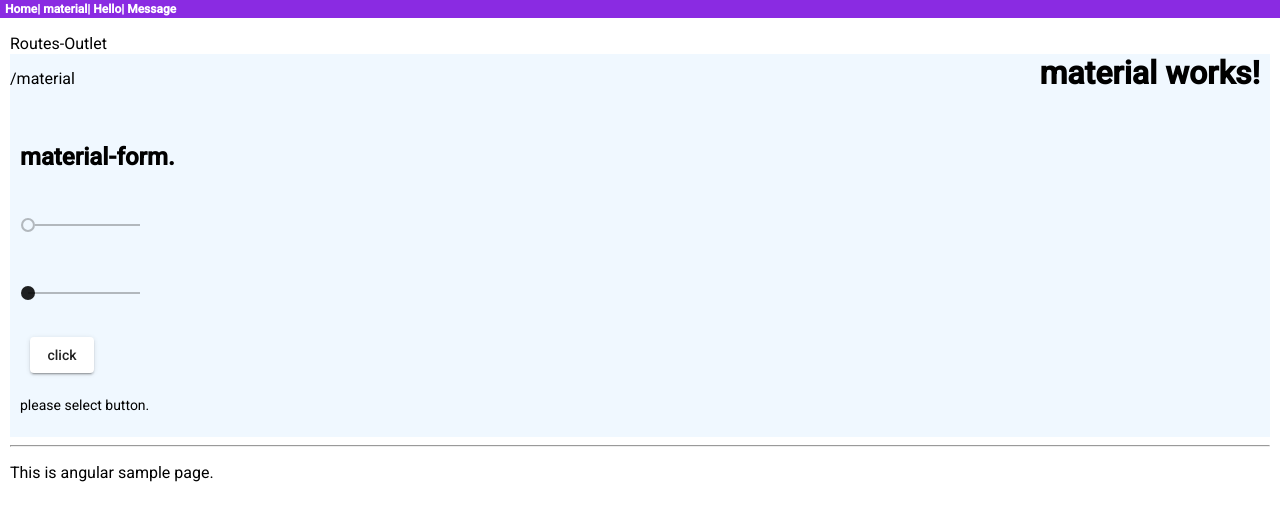
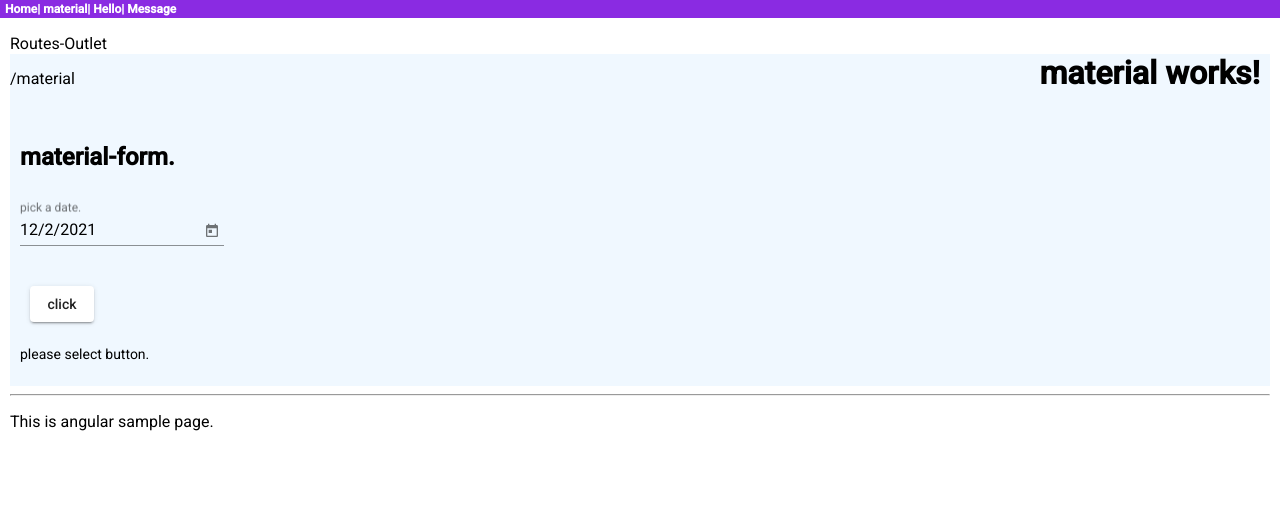
Before and after one commit to yuri-misonoo/angular-app, an Angular app: page /material in a window 1280 px wide. Shown: the top 520 px of the page. Built offline with nearby package versions, Linux system fonts and the light colour scheme.

Commit message:
日付ピッカー

```diff
--- a/src/app/app.module.ts
+++ b/src/app/app.module.ts
@@ -12,6 +12,8 @@
 import { BrowserAnimationsModule } from '@angular/platform-browser/animations';
 import { MaterialComponent } from './material/material.component';
 import { MatButtonModule } from '@angular/material/button';
+import { MatNativeDateModule } from '@angular/material/core';
+import { MatDatepickerModule } from '@angular/material/datepicker';
 import { MatIconModule } from '@angular/material/icon';
 import { MatButtonToggleModule } from '@angular/material/button-toggle';
 import { MatInputModule } from '@angular/material/input';
@@ -36,6 +38,8 @@
   ],
   imports: [
     BrowserModule,
+    MatDatepickerModule,
+    MatNativeDateModule,
     MatSliderModule,
     MatSelectModule,
     MatRadioModule,
--- a/src/app/material/material.component.html
+++ b/src/app/material/material.component.html
@@ -4,11 +4,12 @@
     <h2>material-form.</h2>
     <form [formGroup]="myControl" style="width:200px;">
       <div>
-        <mat-slider formControlName="slider1" min="0" max="100" step="0.1"></mat-slider>
-      </div>
-      <div>
-        <mat-slider formControlName="slider2" min="0" max="10" step="1"thumbLabel="true"
-          showTick="true" tickInterval="1"></mat-slider>
+        <mat-form-field>
+          <input matInput [matDatepicker]="picker"
+            placeholder="pick a date." formControlName="picker1">
+          <mat-datepicker-toggle matSuffix [for]="picker"></mat-datepicker-toggle>
+          <mat-datepicker #picker></mat-datepicker>
+        </mat-form-field>
       </div>
       <button mat-raised-button (click)="click()">click</button>
     </form>
--- a/src/app/material/material.component.ts
+++ b/src/app/material/material.component.ts
@@ -15,8 +15,7 @@
   ngOnInit() {
     this.message = 'please select button.';
     this.myControl = new FormGroup({
-      slider1: new FormControl(''),
-      slider2: new FormControl(''),
+      picker1: new FormControl(new Date()),
     });
   }
 
```
